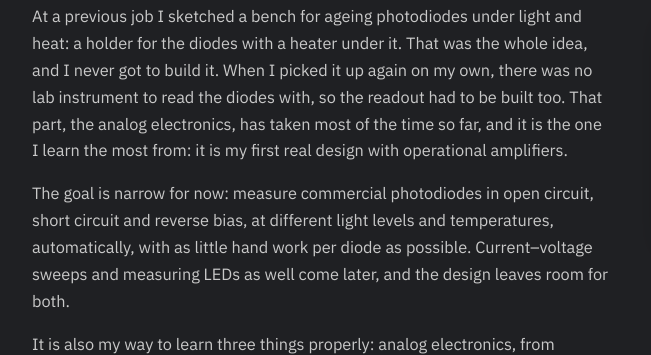
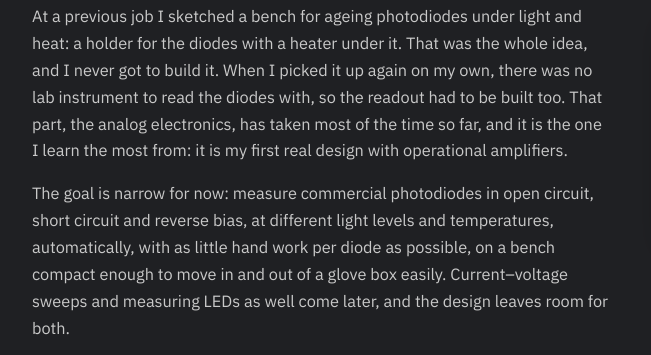
Before and after one commit to fferrari96/fferrari96.github.io, a plain HTML site: page bench.html in a window 1280 px wide. Shown: the part 1348-1703 px from the top of the page, 116-767 px from the left. Drawn offline with Linux system fonts and the light colour scheme.

Commit message:
Bench page: compact enough for the glove box
Co-Authored-By: Claude Opus 5.5 <noreply@anthropic.com>
Claude-Session: https://claude.ai/code/session_0164An74S5jZQspwHGa74DZC

```diff
--- a/bench.html
+++ b/bench.html
@@ -323,7 +323,7 @@
       <p>
         The goal is narrow for now: measure commercial photodiodes in open circuit, short circuit and reverse
         bias, at different light levels and temperatures, automatically, with as little hand work per diode as
-        possible. Current&ndash;voltage sweeps and measuring LEDs as well come later, and the design leaves room
+        possible, on a bench compact enough to move in and out of a glove box easily. Current&ndash;voltage sweeps and measuring LEDs as well come later, and the design leaves room
         for both.
       </p>
       <p>
```
